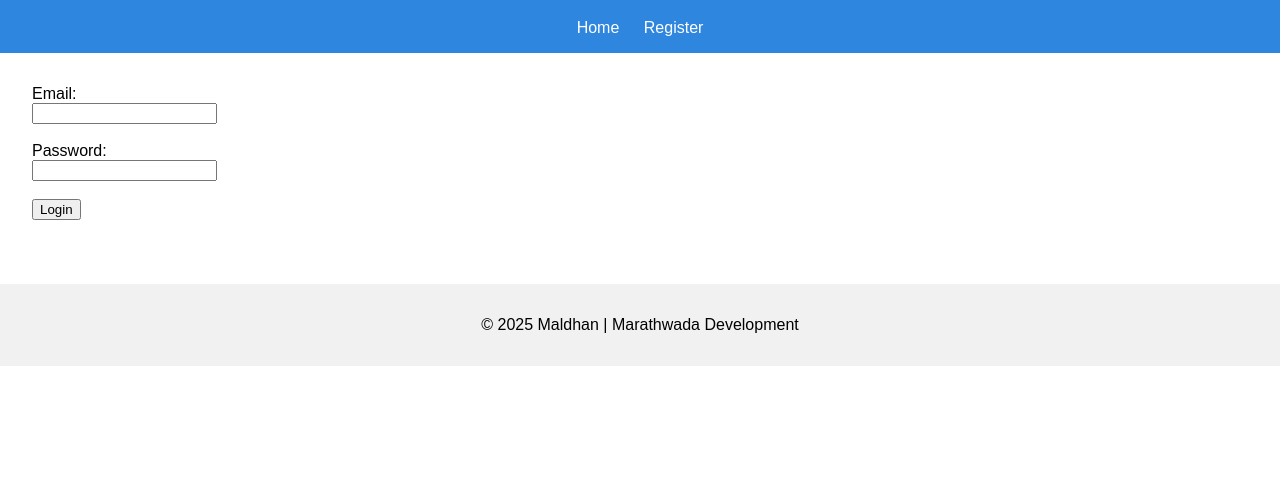
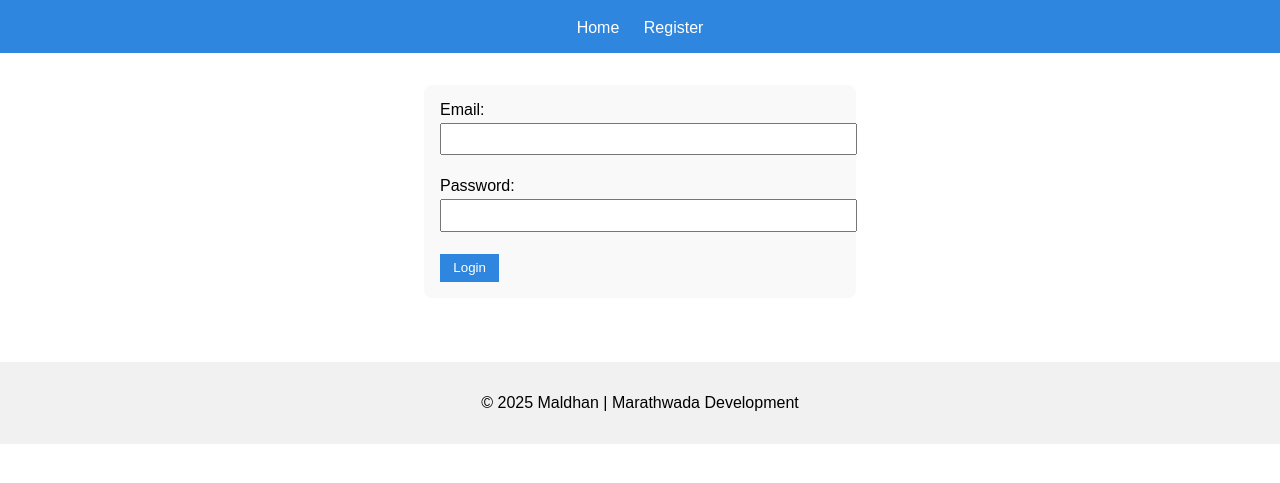
Before and after one commit to maldhan1/html-portfolio, a plain HTML site: page login.html in a window 1280 px wide. Shown: the part 77-560 px from the top of the page. Drawn offline with Linux system fonts and the light colour scheme.

Commit message:
Update style.css

```diff
--- a/css/style.css
+++ b/css/style.css
@@ -24,3 +24,33 @@ footer {
   padding: 1em;
   margin-top: 2em;
 }
+
+
+
+
+
+
+
+
+.auth-form {
+  max-width: 400px;
+  margin: auto;
+  padding: 1em;
+  background-color: #f9f9f9;
+  border-radius: 8px;
+}
+.auth-form input {
+  width: 100%;
+  padding: 0.5em;
+  margin: 0.3em 0;
+}
+.auth-form button {
+  padding: 0.5em 1em;
+  background-color: #2e86de;
+  color: white;
+  border: none;
+  cursor: pointer;
+}
+.auth-form button:hover {
+  background-color: #1b4f72;
+}
```
